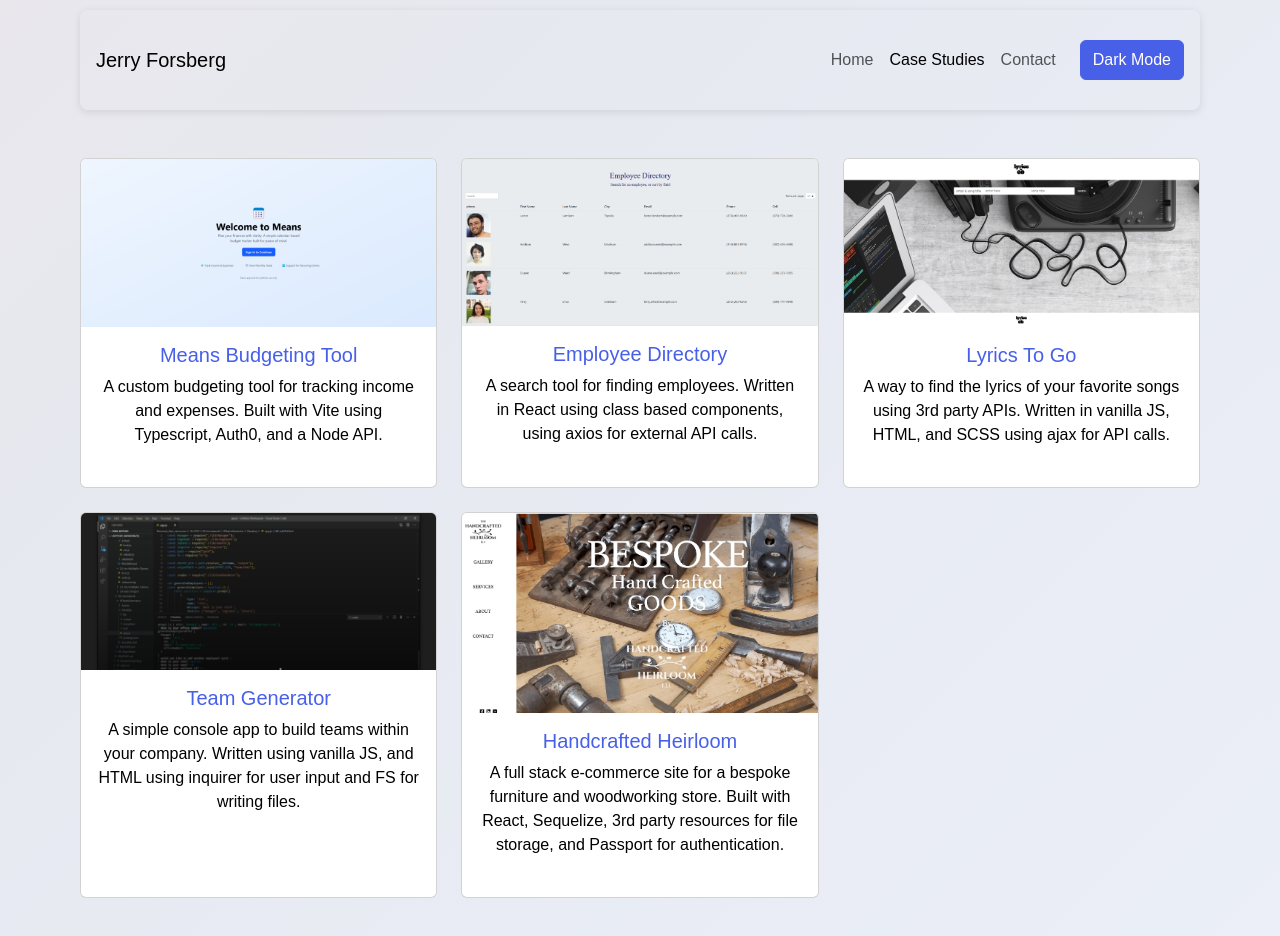
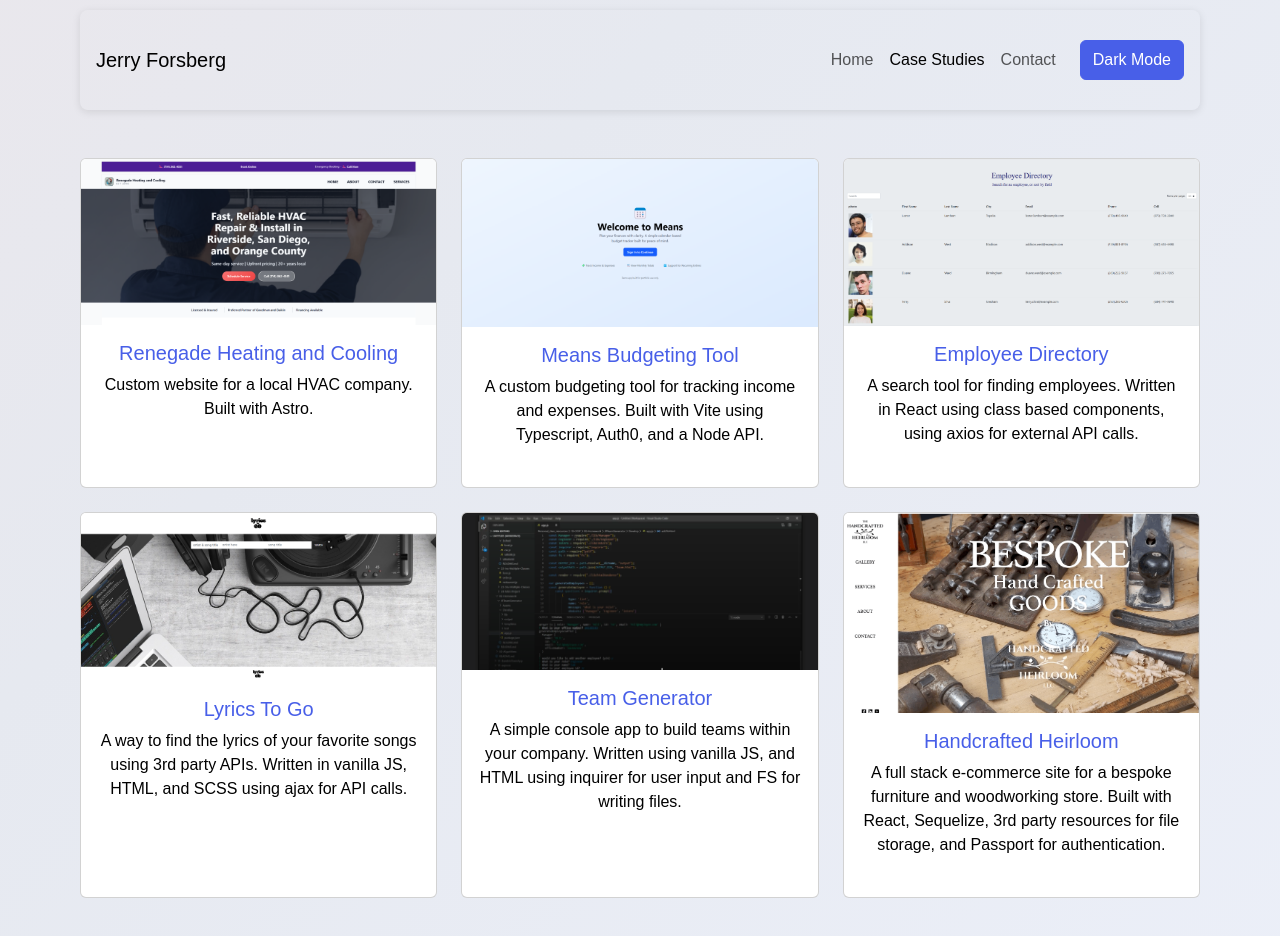
Before and after one commit to JerryForsberg/Jerry-forsberg-portfolio, a React (Create React App) app: page /caseStudies in a window 1280 px wide. Shown: the top 936 px of the page. Built offline with nearby package versions, Linux system fonts and the light colour scheme.

Commit message:
add renegade to case studies

```diff
--- a/src/data/caseStudyData.js
+++ b/src/data/caseStudyData.js
@@ -3,10 +3,18 @@
 import means from "../assets/means.png";
 import teamGenerator from "../assets/team-builder.png";
 import yaMaker from "../assets/ya-maker.png";
+import renegade from "../assets/renegade.png";
 
 export const caseStudyData = [
     {
         id: 1,
+        image: renegade,
+        name: "Renegade Heating and Cooling",
+        description: "Custom website for a local HVAC company. Built with Astro.",
+        link: "https://renegadeairhvac.com/",
+    },
+    {
+        id: 2,
         image: means,
         name: "Means Budgeting Tool",
         description: "A custom budgeting tool for tracking income and expenses. Built with Vite using Typescript, Auth0, and a Node API.",
@@ -14,7 +22,7 @@
         gitLink: "https://github.com/JerryForsberg/means"
     },
     {
-        id: 2,
+        id: 3,
         image: employeeDirectory,
         name: "Employee Directory",
         description: "A search tool for finding employees. Written in React using class based components, using axios for external API calls.",
@@ -22,7 +30,7 @@
         gitLink: "https://github.com/JerryForsberg/jf_employee_directory"
     },
     {
-        id: 3,
+        id: 4,
         image: lyricsToGo,
         name: "Lyrics To Go",
         description: "A way to find the lyrics of your favorite songs using 3rd party APIs. Written in vanilla JS, HTML, and SCSS using ajax for API calls.",
@@ -30,7 +38,7 @@
         gitLink: "https://github.com/yuliatikhonova/Lyrics-To-Go"
     },
     {
-        id: 4,
+        id: 5,
         image: teamGenerator,
         name: "Team Generator",
         description: "A simple console app to build teams within your company. Written using vanilla JS, and HTML using inquirer for user input and FS for writing files.",
@@ -38,7 +46,7 @@
         gitLink: "https://github.com/JerryForsberg/JFTeamGenerator"
     },
     {
-        id: 5,
+        id: 6,
         image: yaMaker,
         name: "Handcrafted Heirloom",
         description: "A full stack e-commerce site for a bespoke furniture and woodworking store. Built with React, Sequelize, 3rd party resources for file storage, and Passport for authentication.",
```
Also changed, not shown: src/assets/renegade.png (added).
